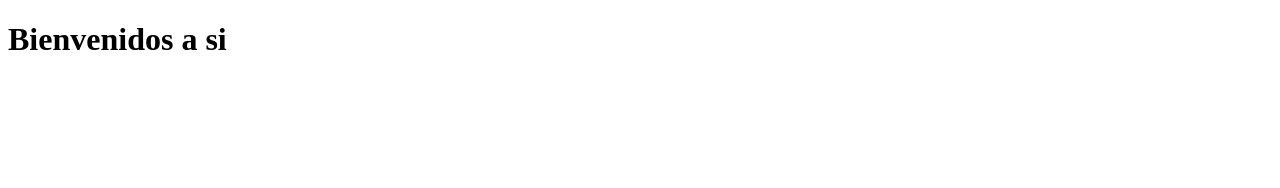
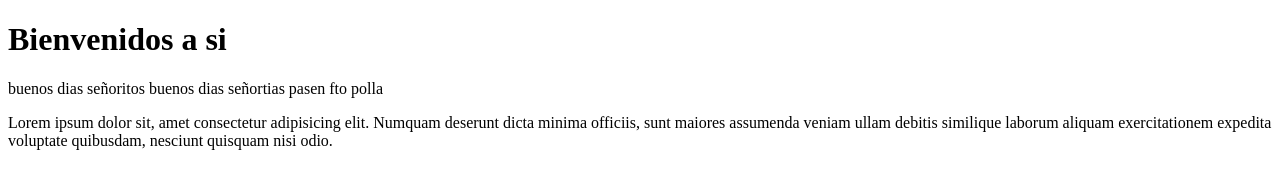
Before and after one commit to Jonnier07/ProyectoX, a plain HTML site: page index.html in a window 1280 px wide. Drawn offline with Linux system fonts and the light colour scheme.

Commit message:
agregandoparrafo

```diff
--- a/index.html
+++ b/index.html
@@ -10,6 +10,10 @@
 
 <body>
     <h1>Bienvenidos a si</h1>
+    <p>buenos dias señoritos buenos dias señortias pasen fto polla
+
+    </p>
+    Lorem ipsum dolor sit, amet consectetur adipisicing elit. Numquam deserunt dicta minima officiis, sunt maiores assumenda veniam ullam debitis similique laborum aliquam exercitationem expedita voluptate quibusdam, nesciunt quisquam nisi odio.
 </body>
 
 </html>
```
